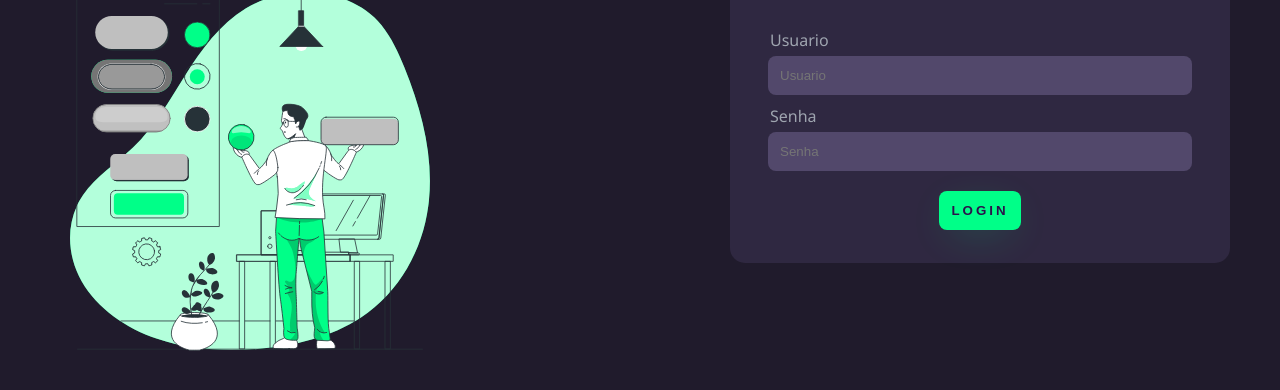
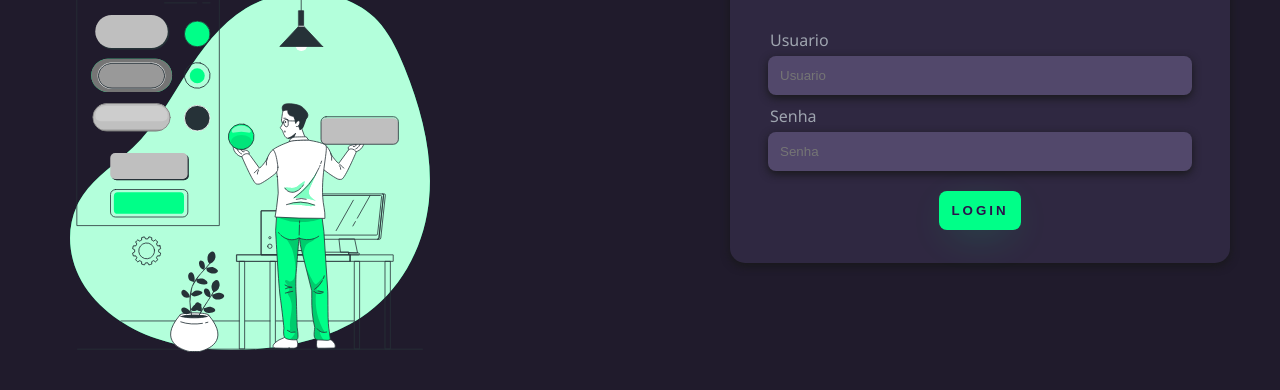
Before and after one commit to GustavoNery88/tela-de-login, a plain HTML site: page index.html in a window 1280 px wide. Shown: the part 302-692 px from the top of the page. Drawn offline with Linux system fonts and the light colour scheme.

Commit message:
novo ajuste

```diff
--- a/style.css
+++ b/style.css
@@ -30,6 +30,7 @@ body {
     height: 330px;
     background-color: #2f2841;
     border-radius: 15px;
+    box-shadow: #18181a 0px 3px 8px;
 }
 
 .conteudo-card-container {
@@ -64,6 +65,7 @@ input {
     color: white;
     margin-left: auto;
     margin-right: auto;
+    box-shadow: #18181a 0px 3px 8px;
 }
 
 
```
